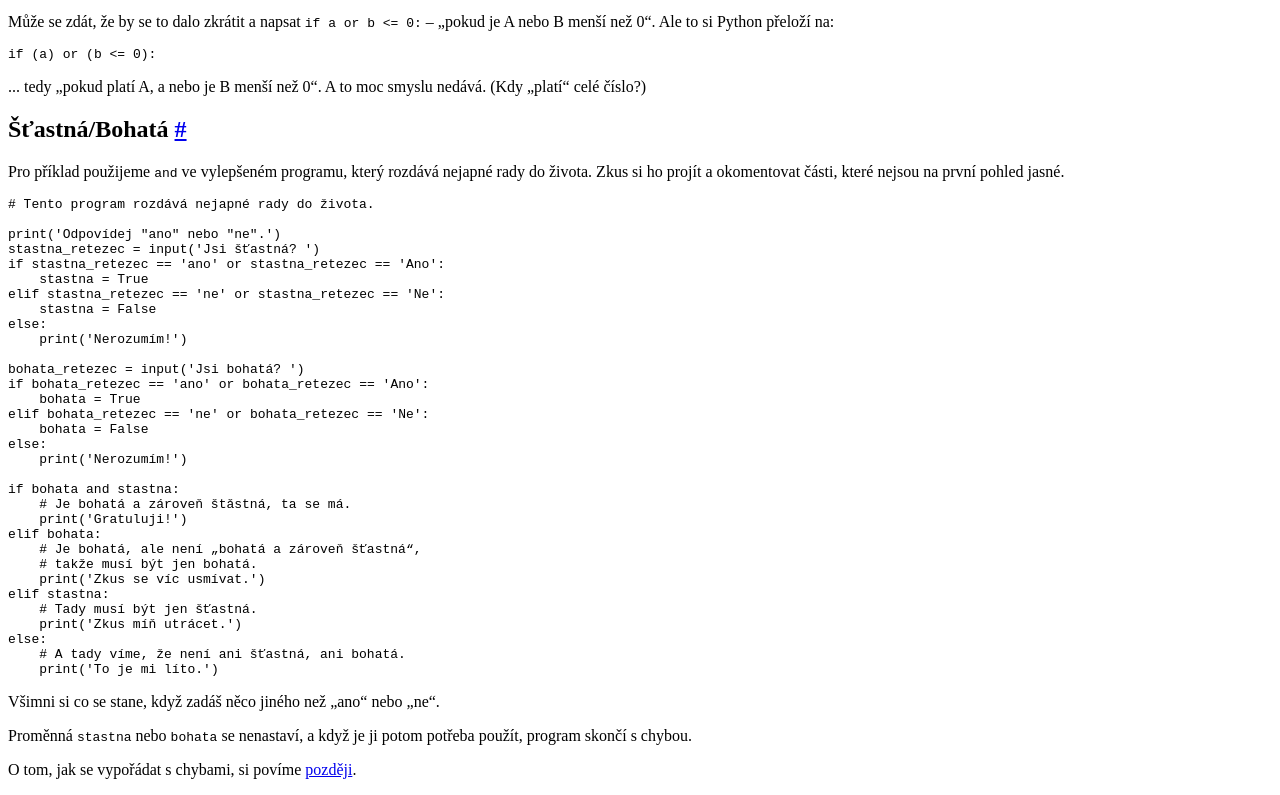
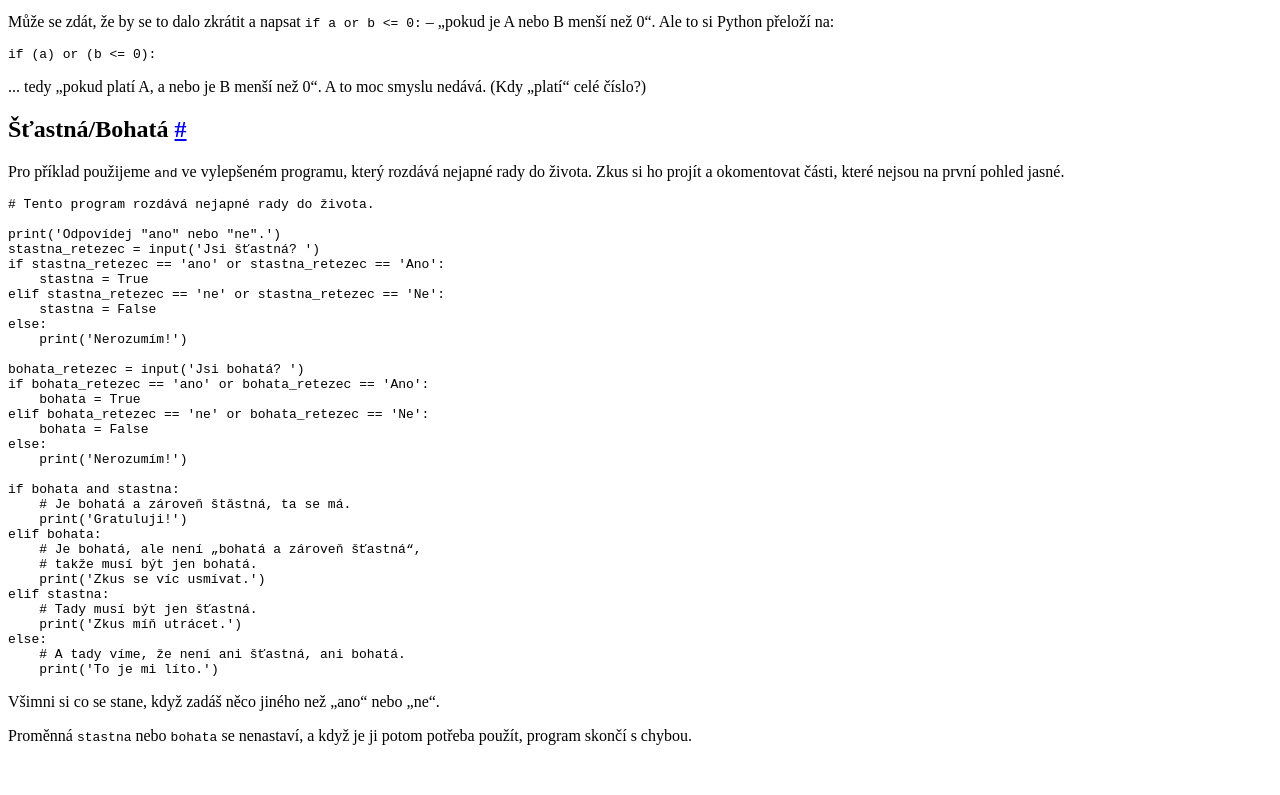
Before and after one commit to zitkat/lite-python-kurz, a plain HTML site: page and-or/index.html in a window 1280 px wide. Shown: the part 453-1248 px from the top of the page. After the commit the page ends 1214 px from the top, so only its background shows below. Drawn offline with Linux system fonts and the light colour scheme.

Commit message:
Compiled

```diff
--- a/and-or/index.html
+++ b/and-or/index.html
@@ -87,5 +87,4 @@ Zkus si ho projít a okomentovat části, které nejsou na první pohled jasné.
 </pre></div><div class="admonition note"><p>Všimni si co se stane, když zadáš něco jiného než „ano“ nebo „ne“.</p>
 <p>Proměnná <code>stastna</code> nebo <code>bohata</code> se nenastaví, a když je ji potom
 potřeba použít, program skončí s chybou.</p>
-<p>O tom, jak se vypořádat s chybami, si povíme <a href="naucse:page?lesson=beginners/exceptions">později</a>.</p>
 </div>
```
